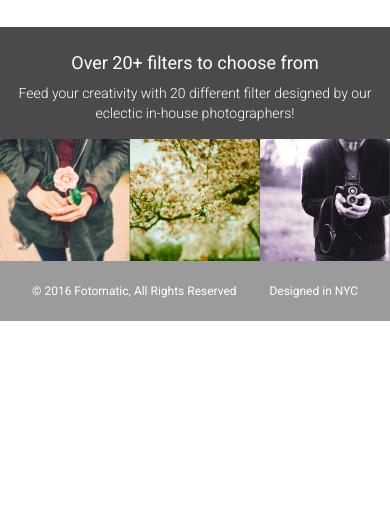
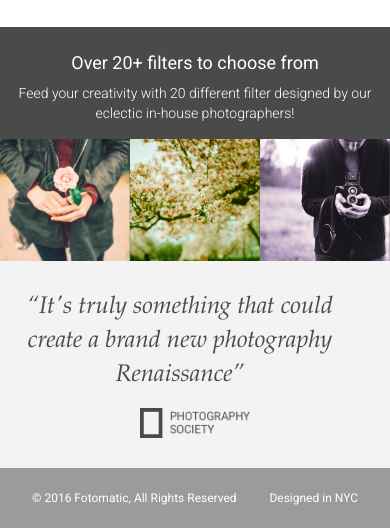
Before and after one commit to portgasalif/fotomatic-project, a plain HTML site: page index.html in a window 390 px wide. Shown: the part 1093-1621 px from the top of the page. Before the commit the page ends 1414 px from the top, so only its background shows below. Drawn offline with Linux system fonts and the light colour scheme; a web font is replaced by a local one.

Commit message:
Update quotes section: Fix layout and responsive behavior

```diff
--- a/index.html
+++ b/index.html
@@ -104,10 +104,11 @@
       </div>
     </div>
 
-    <!-- Quotes Section
+
+    <!-- Quotes Section -->
     <div id="quotes-section">
       <div class="content center">
-        <span class="quote">“It’s truly something that could create a brand new photography Renaissance”</span>
+        <span class="quote">“It's truly something that could create a brand new photography Renaissance”</span>
         <img class="quote-citation" src="./resources/images/photography-logo.png" />
       </div>
     </div>
--- a/resources/css/style.css
+++ b/resources/css/style.css
@@ -380,11 +380,14 @@ header .mobile {
   background-color: #f3f3f3;
 }
 
-#quotes-section content {
-  padding: 5rem 0;
+#quotes-section .content {
+  padding: 5rem 1.5rem;
+  display: flex;
+  align-items: center;
+  justify-content: center;
 }
 
-#quotes-section quote {
+#quotes-section .quote {
   padding-right: 1.875rem;
   font-family: "Palatino", serif;
   font-size: 1.875rem;
@@ -393,26 +396,35 @@ header .mobile {
   color: #4a4a4a;
 }
 
-#quotes-section quote-citation {
+#quotes-section .quote-citation {
   height: 1.875rem;
 }
 
-@media only screen and (max-width: 760px) {
-  #quotes-section content {
+@media only screen and (max-width: 895px){
+  #quotes-section .content{
+    padding: 3rem 1.5rem;
+  }
+}
+
+@media only screen and (max-width: 600px) {
+  #quotes-section .content {
     padding: 1.875rem .625rem;
+    flex-flow: column;
   }
 
-  #quotes-section quote {
+  #quotes-section .quote {
     font-size: 1.5rem;
     line-height: 1.4;
   }
 
-  #quotes-section quote-citation {
+  #quotes-section .quote-citation {
     display: block;
     padding-top: 1rem;
     margin: auto;
   }
 }
+
+
 
 /* Footer */
 
```
